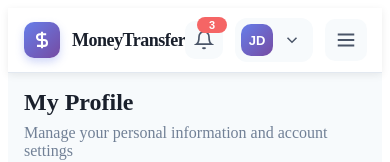
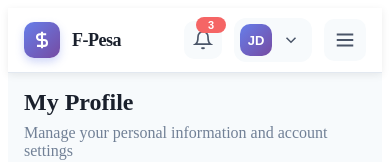
Before and after one commit to KagsM/money-transfer, a React (Vite) app: page /admin/profile in a window 390 px wide. Shown: the top 162 px of the page. Built offline with nearby package versions, Linux system fonts and the light colour scheme.

Commit message:
update navbar responsiveness

```diff
--- a/src/components/Navbar.jsx
+++ b/src/components/Navbar.jsx
@@ -52,7 +52,7 @@ function Navbar() {
               <path d="M12 2v20M17 5H9.5a3.5 3.5 0 0 0 0 7h5a3.5 3.5 0 0 1 0 7H6" />
             </svg>
           </div>
-          <span className="logo-text">MoneyTransfer</span>
+          <span className="logo-text">F-Pesa</span>
         </div>
 
         {/* Desktop Navigation Links */}
@@ -119,7 +119,6 @@ function Navbar() {
                     <p className="profile-email">john.doe@email.com</p>
                   </div>
                 </div>
-                <div className="dropdown-divider"></div>
                 <a href="/admin/profile" className="dropdown-item">
                   <svg viewBox="0 0 24 24" fill="none" stroke="currentColor">
                     <path d="M20 21v-2a4 4 0 0 0-4-4H8a4 4 0 0 0-4 4v2" />
@@ -127,7 +126,6 @@ function Navbar() {
                   </svg>
                   <span>My Profile</span>
                 </a>
-                <div className="dropdown-divider"></div>
                 {/* Dark Mode Toggle in Dropdown */}
                 <button className="dropdown-item dropdown-dark-mode" onClick={toggleDarkMode}>
                   {isDarkMode ? (
```
